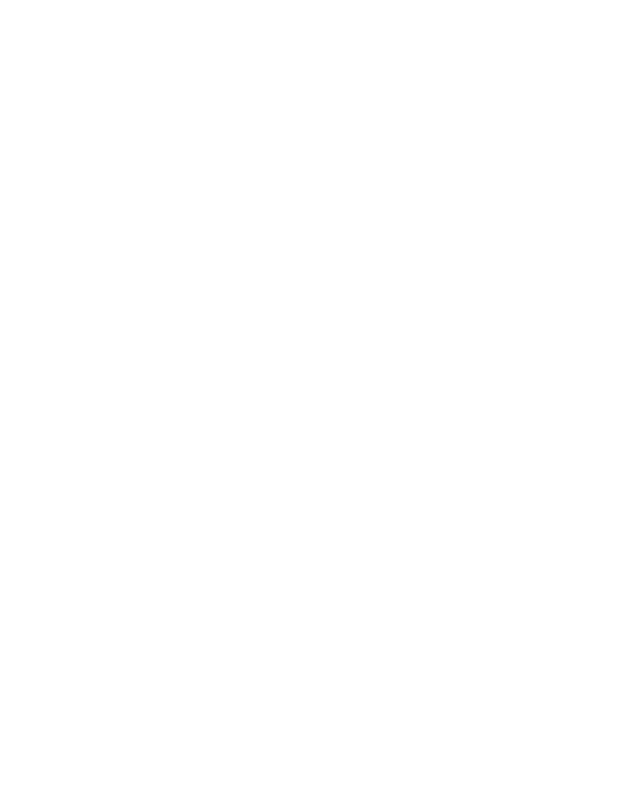
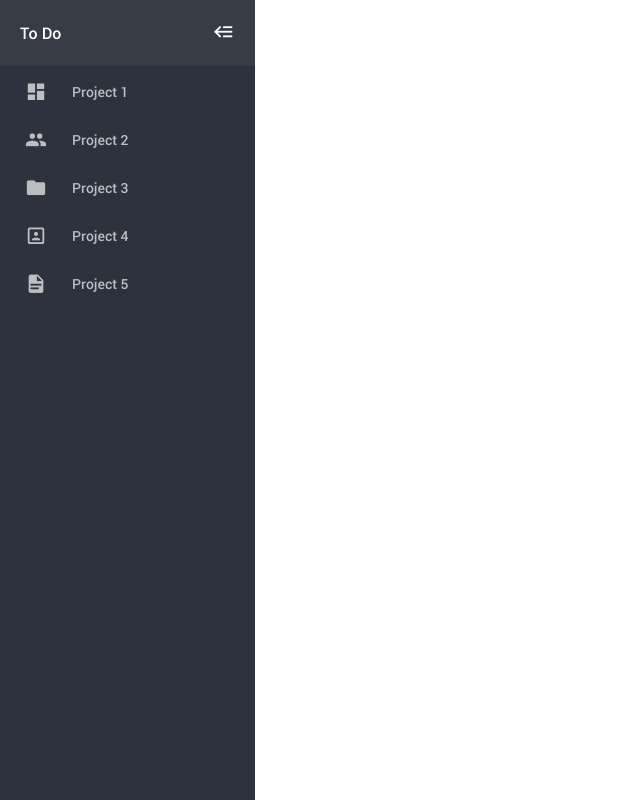
Before and after one commit to kambala3000/todo-markup, a website: page app/index.html in a window 1280 px wide. Shown: the whole page, without its empty margins (0-640 px from the left). Drawn offline with Linux system fonts and the light colour scheme; files that its build step writes are made by us from their sources.

Commit message:
main-menu

```diff
--- a/app/index.html
+++ b/app/index.html
@@ -24,8 +24,42 @@
 <body>
 
     <div class="app">
-        <div class="app__menu"></div>
-        <div class="app__main-content"></div>
+        <nav class="main-menu app__menu">
+            <div class="main-menu__header">
+                <h4 class="main-menu__header-text">To Do</h4>
+                <div class="main-menu__func-btn">
+                    <span class="mdi mdi-backburger"></span>
+                </div>
+            </div>
+            <ul class="main-menu__list">
+                <li class="main-menu__list-item">
+                    <a href="#" class="main-menu__item-link">
+                        <span class="mdi mdi-view-dashboard main-menu__item-icon"></span>Project 1
+                    </a>
+                </li>
+                <li class="main-menu__list-item">
+                    <a href="#" class="main-menu__item-link">
+                        <span class="mdi mdi-account-multiple main-menu__item-icon"></span>Project 2
+                    </a>
+                </li>
+                <li class="main-menu__list-item">
+                    <a href="#" class="main-menu__item-link">
+                        <span class="mdi mdi-folder main-menu__item-icon"></span>Project 3
+                    </a>
+                </li>
+                <li class="main-menu__list-item">
+                    <a href="#" class="main-menu__item-link">
+                        <span class="mdi mdi-account-box-outline main-menu__item-icon"></span>Project 4
+                    </a>
+                </li>
+                <li class="main-menu__list-item">
+                    <a href="#" class="main-menu__item-link">
+                        <span class="mdi mdi-file-document main-menu__item-icon"></span>Project 5
+                    </a>
+                </li>
+            </ul>
+        </nav>
+        <div class="main-content app__content"></div>
     </div>
 
     <!-- afterdocument:js -->
--- a/app/sass/_vars.scss
+++ b/app/sass/_vars.scss
@@ -1,6 +1,11 @@
 // colors
 $white: #ffffff;
 $black: #000000;
+$menu-header-bg: #373c47;
+$menu-header-text: #fefefe;
+$menu-main-bg: #2d323e;
+$menu-items-text: #bdbec2;
+$menu-hover-item-bg: #292d38;
 // paths
 $font-path: "../fonts";
 $images-path: "../img";
--- a/app/sass/style.scss
+++ b/app/sass/style.scss
@@ -39,10 +39,67 @@ body {
     }
 }
 
+
 /* APP STYLES */
 
 .app {
     display: flex;
     flex-direction: row;
-    justify-content: space-between;
+    justify-content: flex-start;
+    &__menu {}
+    &__content {}
 }
+
+.main-menu {
+    width: 255px;
+    height: 100vh;
+    display: flex;
+    flex-direction: column;
+    justify-content: flex-start;
+    background-color: $menu-main-bg;
+    &__header {
+        height: 67px;
+        padding: 0 20px;
+        display: flex;
+        flex-direction: row;
+        justify-content: space-between;
+        align-items: center;
+        border-bottom: 1px solid $menu-hover-item-bg;
+        background-color: $menu-header-bg;
+        color: $menu-header-text;
+    }
+    &__header-text {
+        font: 16px/1.4 'Roboto Medium', $default-fonts;
+    }
+    &__func-btn {
+        font-size: 22px;
+    }
+    &__func-btn:hover {
+        color: $menu-items-text;
+    }
+    &__list {
+        display: flex;
+        flex-direction: column;
+        justify-content: flex-start;
+    }
+    &__list-item {
+        display: block;
+        padding: 0 25px;
+        cursor: pointer;
+    }
+    &__list-item:hover {
+        background-color: $menu-hover-item-bg;
+    }
+    &__item-icon {
+        margin-right: 25px;
+        font-size: 22px;
+    }
+    &__item-link {
+        display: flex;
+        align-items: center;
+        height: 48px;
+        font: 14px 'Roboto Medium', $default-fonts;
+        text-decoration: none;
+        color: $menu-items-text;
+    }
+}
```
Also changed, not shown: app/css/style.css.
